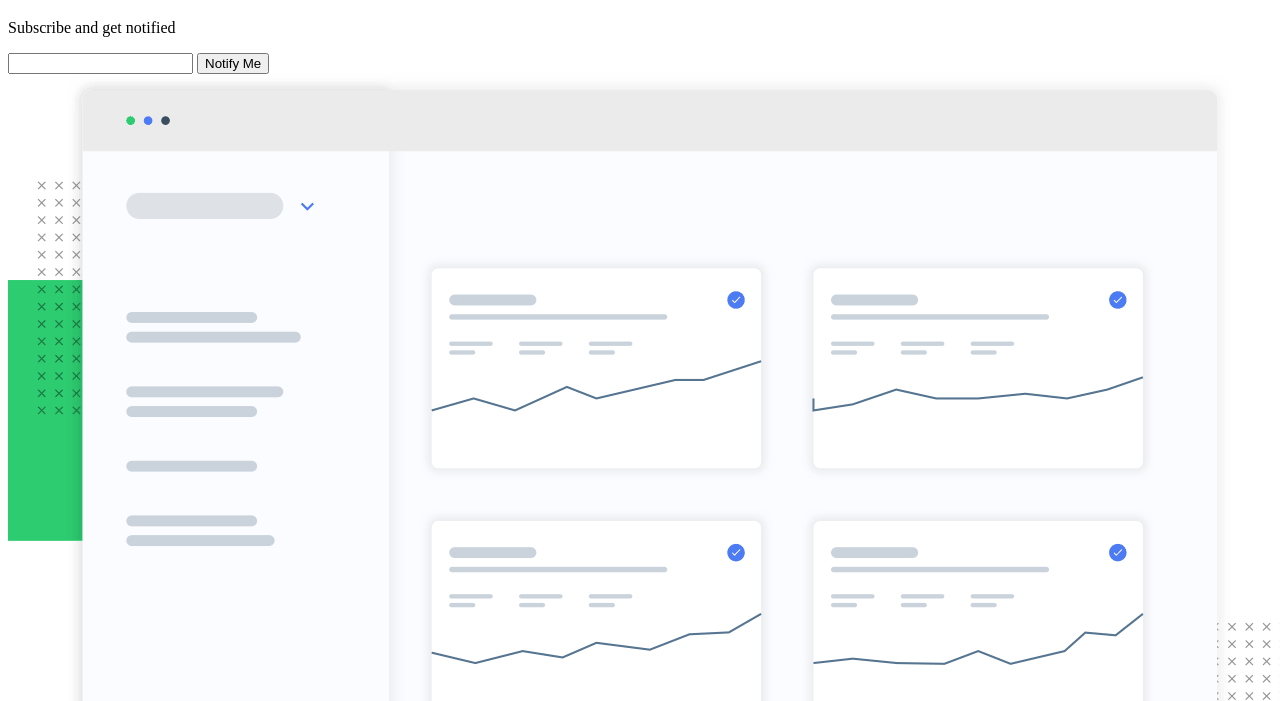
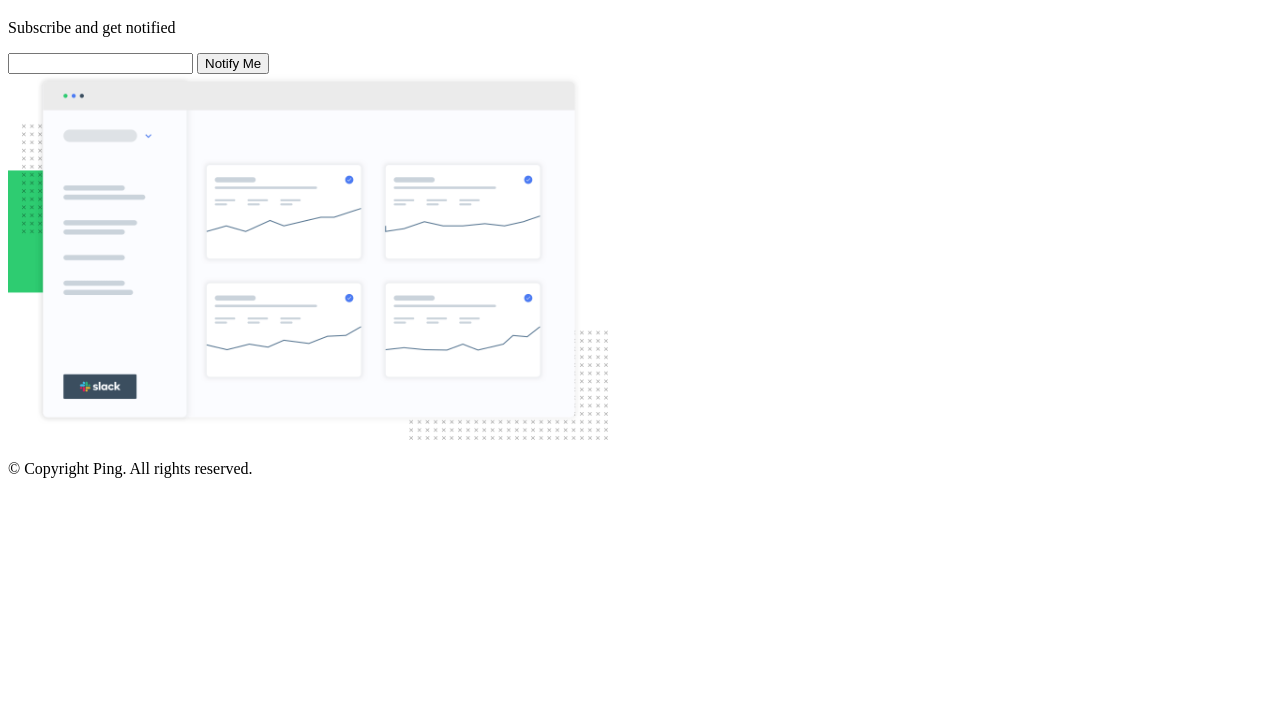
Before and after one commit to Jaegermeisty/Ping-single-column-coming-soon-page, a plain HTML site: page index.html in a window 1280 px wide. Shown: the part 99-800 px from the top of the page. Drawn offline with Linux system fonts and the light colour scheme.

Commit message:
Changed width of dashboard image

```diff
--- a/index.html
+++ b/index.html
@@ -24,7 +24,7 @@
     </div>
 
 
-    <img src="images/illustration-dashboard.png" class="dashboard-img">
+    <img src="images/illustration-dashboard.png" class="dashboard-img" width="600px">
 
     <p class="copyright-text">&copy; Copyright Ping. All rights reserved.</p>
   </div>
```
